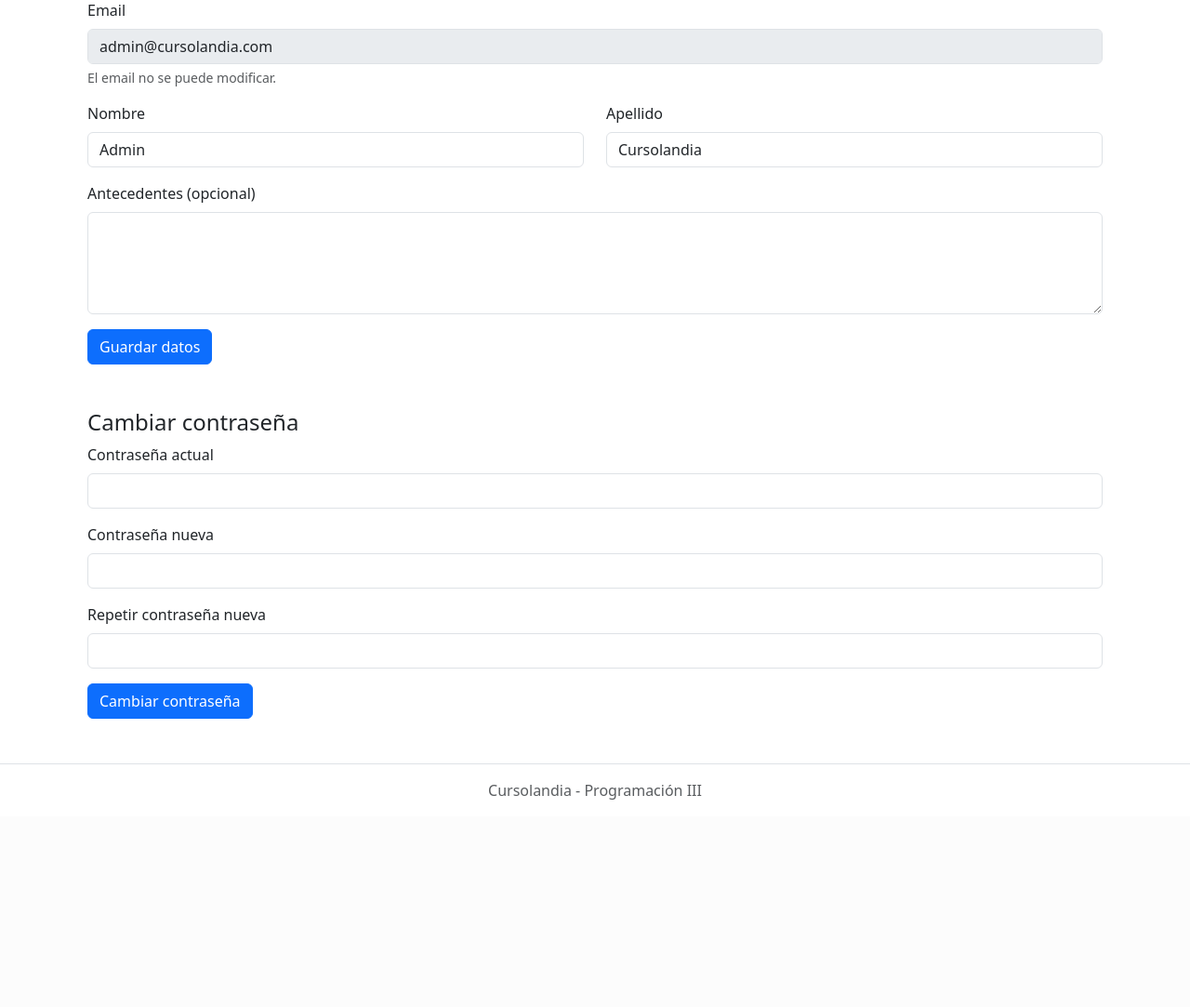
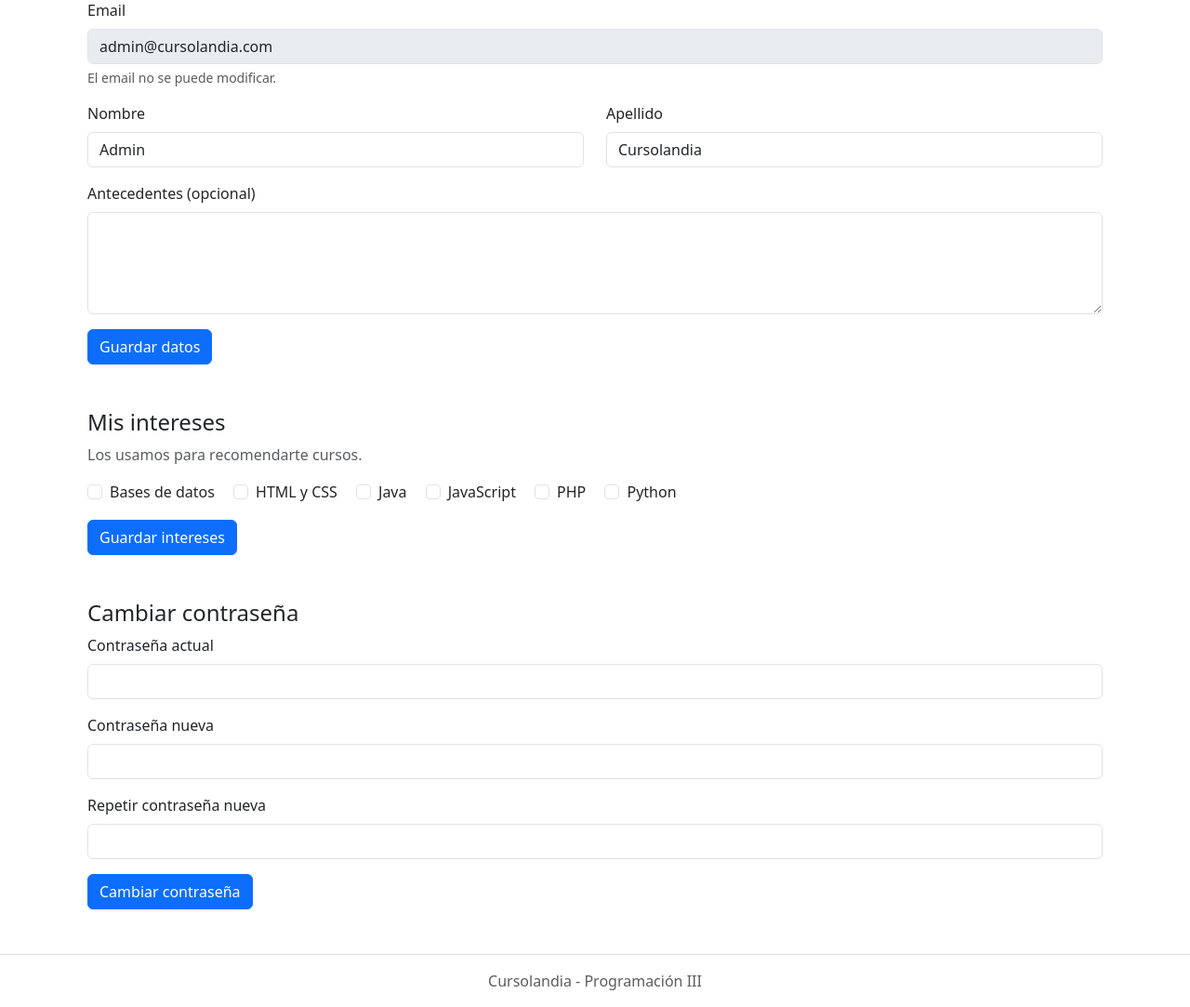
Before and after one commit to Jerombagnis/ProyectoProgIII-Cursolandia, a PHP site: page /perfil.php in a window 1280 px wide. Shown: the part 336-1419 px from the top of the page at 93% size. Before the commit the page ends 1196 px from the top, so only its background shows below. Run offline with PHP 8.4, Linux system fonts and the light colour scheme; the visitor is signed in with stand-in values (Sample User, id 1); data comes from the database, SQL or seed files in the repository; a stand-in replaces the project's code that opens the database connection.

Commit message:
Implemento funcionalidad elegir y/o cambiar intereses del usuario en base a etiquetas predefinidas de la base de datos.

```diff
--- a/Manejadores/ManejadorUsuario.php
+++ b/Manejadores/ManejadorUsuario.php
@@ -59,6 +59,39 @@ class ManejadorUsuario {
             throw new Exception("No se pudo cambiar la contraseña.");
         }
     }
+
+    // metodo para obtener los intereses de un usuario. Devuelve un array con los ids de las etiquetas
+    public function interesesDeUsuario($usuario_id) {
+        $sql = "SELECT etiqueta_id FROM usuario_intereses WHERE usuario_id = $usuario_id";
+        $resultado = mysqli_query($this->conexion, $sql);
+        if (!$resultado) {
+            throw new Exception("No se pudieron cargar los intereses.");
+        }
+
+        $ids = array();
+        while ($fila = mysqli_fetch_assoc($resultado)) {
+            $ids[] = $fila['etiqueta_id'];
+        }
+        return $ids;
+    }
+
+    // metodo para guardar los intereses de un usuario
+    public function guardarIntereses($usuario_id, $etiquetas_ids) {
+        $sql = "DELETE FROM usuario_intereses WHERE usuario_id = $usuario_id"; // borro los intereses anteriores del usuario
+        if (!mysqli_query($this->conexion, $sql)) {
+            throw new Exception("No se pudieron actualizar los intereses.");
+        }
+
+        foreach ($etiquetas_ids as $etiqueta_id) {
+            if (is_numeric($etiqueta_id)) {
+                $sql = "INSERT INTO usuario_intereses (usuario_id, etiqueta_id)
+                        VALUES ($usuario_id, $etiqueta_id)";                // guardo los intereses nuevos del usuario
+                if (!mysqli_query($this->conexion, $sql)) {
+                    throw new Exception("No se pudieron guardar los intereses.");
+                }
+            }
+        }
+    }
 }
 
 ?>
--- a/Paginas/perfil.php
+++ b/Paginas/perfil.php
@@ -9,7 +9,9 @@ if (!isset($_SESSION['usuario_id'])) {
 
 include "../Conexiones/conexion.php";
 include "../Clases/Usuario.php";
+include "../Clases/Curso.php";
 include "../Manejadores/ManejadorUsuario.php";
+include "../Manejadores/ManejadorCurso.php";
 
 $usuario = null;
 $nombre = "";
@@ -19,6 +21,9 @@ $mensaje = "";
 $error = "";
 $errorDatos = "";
 $errorClave = "";
+$errorIntereses = "";
+$todas_las_etiquetas = array();
+$intereses_elegidos = array();
 
 // si hay un mensaje en la sesión, se guarda en $mensaje y se borra de la sesión
 if (isset($_SESSION['mensaje'])) {
@@ -28,6 +33,7 @@ if (isset($_SESSION['mensaje'])) {
 
 try {
     $manejadorUsuario = new ManejadorUsuario($conexion);
+    $manejadorCurso = new ManejadorCurso($conexion);
 
 
     $usuario = $manejadorUsuario->buscarPorId($_SESSION['usuario_id']);
@@ -39,6 +45,10 @@ try {
     $nombre = $usuario->nombre;
     $apellido = $usuario->apellido;
     $antecedentes = $usuario->antecedentes;
+
+    // obtengo todas las etiquetas de la base de datos y los intereses del usuario para mostrarlos en el formulario
+    $todas_las_etiquetas = $manejadorCurso->listarEtiquetas();
+    $intereses_elegidos = $manejadorUsuario->interesesDeUsuario($usuario->id);
 
     // formulario 1: guardar datos generales del usuario (nombre, apellido, antecedentes)
     if (isset($_POST['guardar_datos'])) {
@@ -63,7 +73,28 @@ try {
         }
     }
 
-    // Formulario 2: cambiar contraseña
+    // Formulario 2: guardar intereses
+    if (isset($_POST['guardar_intereses'])) {
+        // si no marcó ninguna casilla, $_POST['intereses'] no existe
+        $intereses_elegidos = array();
+        if (isset($_POST['intereses'])) {
+            $intereses_elegidos = $_POST['intereses'];
+        }
+
+        try {
+            $manejadorUsuario->guardarIntereses($usuario->id, $intereses_elegidos);
+
+            $_SESSION['mensaje'] = "Intereses actualizados.";
+
+            include "../Conexiones/cerrar_conexion.php";
+            header("Location: perfil.php");
+            exit;
+        } catch (Exception $e) {
+            $errorIntereses = $e->getMessage();
+        }
+    }
+
+    // Formulario 3: cambiar contraseña
     if (isset($_POST['cambiar_clave'])) {
         try {
             $usuario->validarCambioClave($_POST['clave_actual'], $_POST['clave_nueva'], $_POST['clave_repetida']);
@@ -81,6 +112,8 @@ try {
 } catch (Exception $e) {
     $error = $e->getMessage();
 }
+
+
 
 include "../Conexiones/cerrar_conexion.php";
 ?>
@@ -138,6 +171,31 @@ include "../Conexiones/cerrar_conexion.php";
             <button type="submit" name="guardar_datos" class="btn btn-primary">Guardar datos</button>
         </form>
 
+        <h2 class="h4">Mis intereses</h2>
+        <p class="text-muted">Los usamos para recomendarte cursos.</p>
+
+        <?php if ($errorIntereses != "") { ?>
+            <div class="alert alert-danger"><?php echo $errorIntereses; ?></div>
+        <?php } ?>
+
+        <form method="post" action="perfil.php" class="mb-5">
+            <div class="mb-3">
+                <?php foreach ($todas_las_etiquetas as $etiqueta) { ?>
+                    <div class="form-check form-check-inline">
+                        <input class="form-check-input" type="checkbox" name="intereses[]"
+                               id="interes<?php echo $etiqueta['id']; ?>"
+                               value="<?php echo $etiqueta['id']; ?>"
+                               <?php if (in_array($etiqueta['id'], $intereses_elegidos)) { echo "checked"; } ?>>
+                        <label class="form-check-label" for="interes<?php echo $etiqueta['id']; ?>">
+                            <?php echo $etiqueta['nombre']; ?>
+                        </label>
+                    </div>
+                <?php } ?>
+            </div>
+
+            <button type="submit" name="guardar_intereses" class="btn btn-primary">Guardar intereses</button>
+        </form>
+
         <h2 class="h4">Cambiar contraseña</h2>
 
         <?php if ($errorClave != "") { ?>
```
